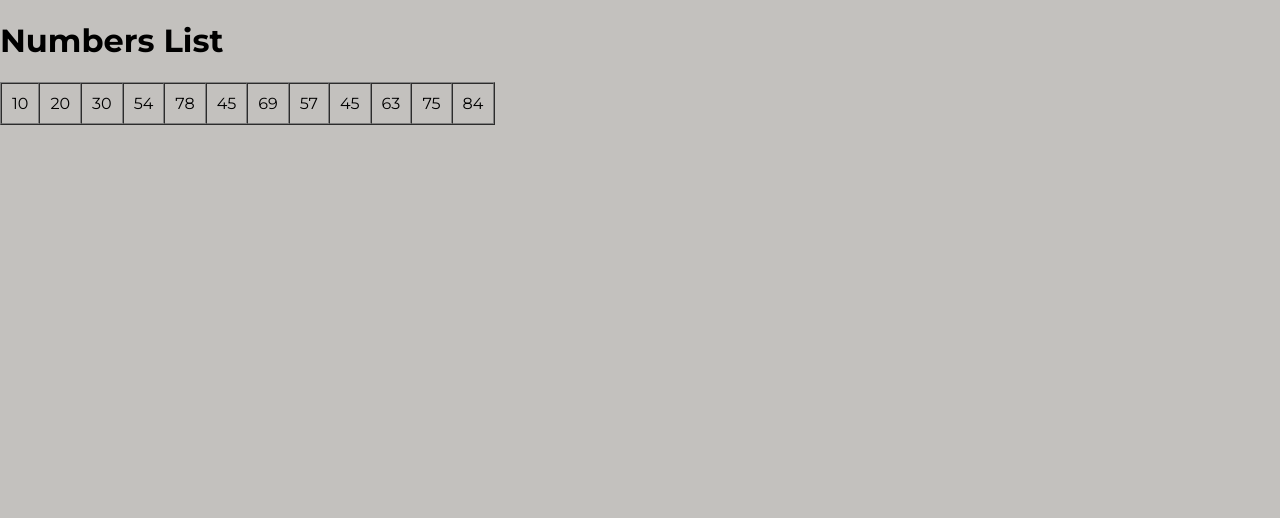
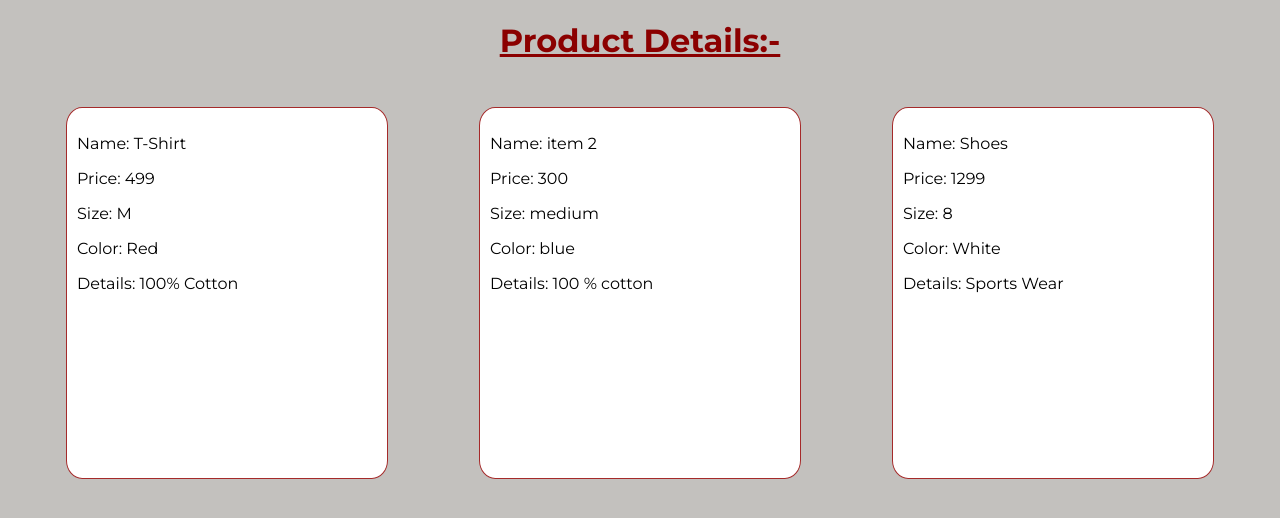
Before and after one commit to sujatahalder/react-product_card-props, a React (Vite) app: page / in a window 1280 px wide. Shown: the top 518 px of the page. Built offline with nearby package versions, Linux system fonts and the light colour scheme.

Commit message:
reverting changes

```diff
--- a/src/App.jsx
+++ b/src/App.jsx
@@ -1,32 +1,45 @@
-import React from 'react';
-//passing an array as a props
-const List = ({ props }) => {
-  return (
-    <>
-    <table border="1" cellPadding="10" cellSpacing="0">
-    <tbody>
-      {props.map((number, index) => (
-        <td key={index}>{number}</td>
-      ))}
-    </tbody>
-    </table>
+import React from 'react'
+import ProductDetails from './Product/ProductDetails'
+import './App.css'
 
-    </>
-  )
-
-}
+//passing multiple objects as props an show them in the cardbox
 
 const App = () => {
 
-// const fruits = ["Mango", "Banana", "Orange", "Grapes", "Pineapple"];
-const numbers = [10,20,30,54,78,45,69,57,45,63,75,84];
-return (
-  <>
-    <h1>Numbers List</h1>
-    <List props={numbers} />
-  </>
-)
+  const products = [
+     {
+     name :"T-Shirt" ,
+     price :"499" ,
+     color :"Red" ,
+     size :"M" ,
+     details :"100% Cotton"
+  },
+  {
+    name :"item 2",
+    price :"300",
+    size :"medium",
+    color :"blue",
+    details :"100 % cotton"
 
+  },
+    {
+    name : "Shoes",
+    price : "1299",
+    color : "White",
+    size : "8",
+    details : "Sports Wear"
+  }
+];
+  return (
+    <>
+      <h1 className='headerText'>Product Details:- </h1>
+      <div className='row'>
+        {products.map((item, index) => (
+          <ProductDetails key={index} data={item} />
+        ))}
+      </div>
+    </>
+  )
 }
 
 export default App
```
